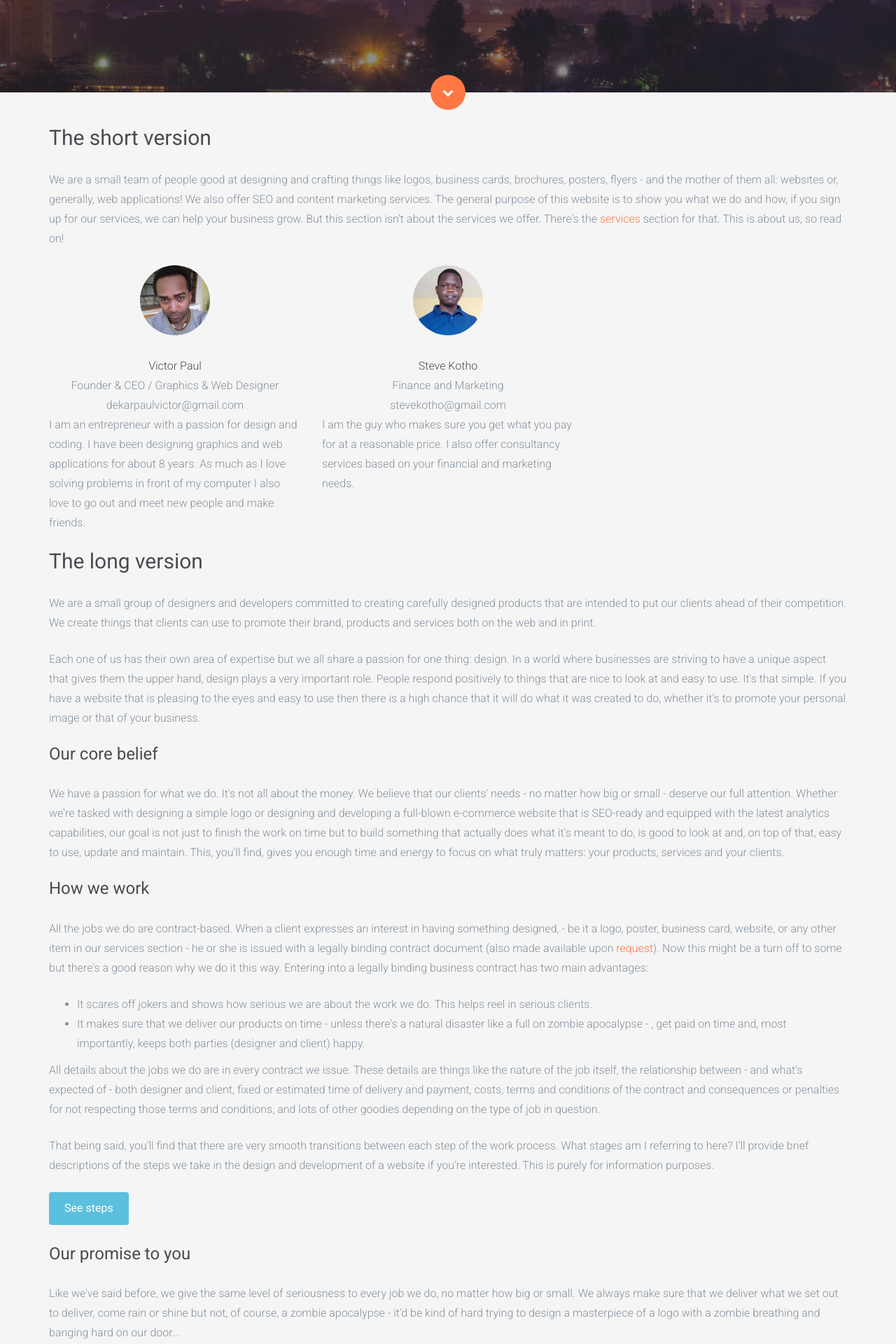
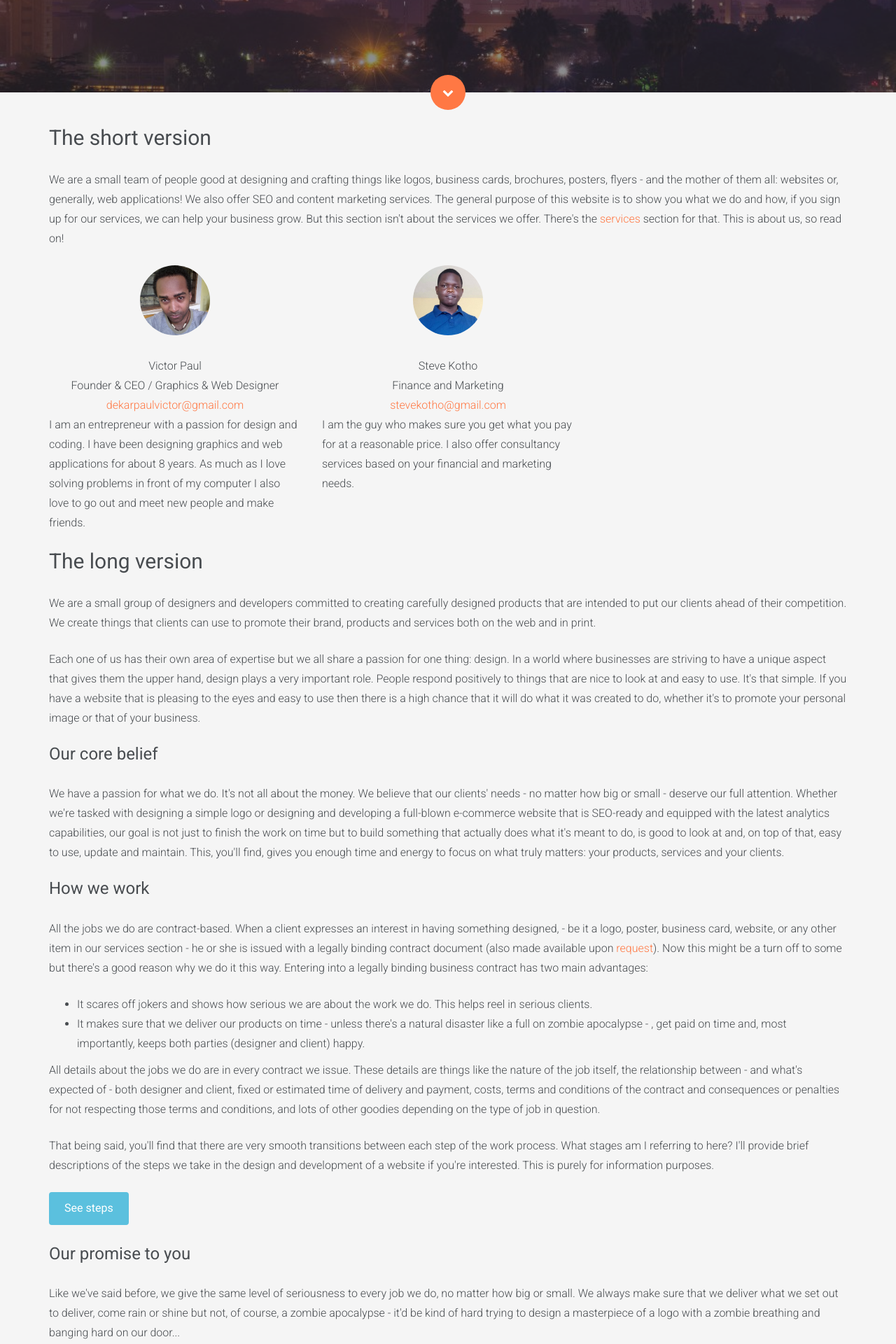
Before and after one commit to vpdwebdesign/vpdweb.github.io, a Jekyll site: the page built from about.html, in a window 1280 px wide. Shown: the part 488-2408 px from the top of the page at 70% size. Built offline with Jekyll 4.4.1, drawn with Linux system fonts in a browser that asks for light colours; some web fonts are replaced.

Commit message:
Changed overall site text colour to something darker

```diff
--- a/assets/css/style.css
+++ b/assets/css/style.css
@@ -18,7 +18,7 @@ body {
   font-size: 16px;
   line-height: 28px;
   font-weight: 300;
-  color: #85919d;
+  color: #484c50;
   height: 100%;
   position: relative;
 }
@@ -1617,7 +1617,7 @@ h6 {
 }
 
 .vpdweb-teammember .vpdweb-email {
-  color: #85919d;
+  color: #ff7844;
 }
 
 .vpdweb-teammember .vpdweb-bio {
```
